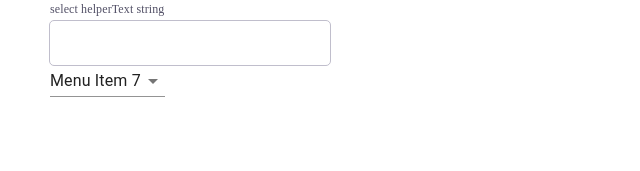
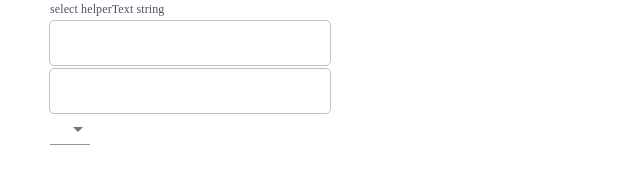
Before and after one commit to rohitkr/react-18-app, a React (Create React App) app: page / in a window 1280 px wide. Shown: the part 169-340 px from the top of the page, without its empty margins (0-640 px from the left). Built offline with nearby package versions, Linux system fonts and the light colour scheme; some icons are missing; a web font is replaced by a local one.

Commit message:
Input and Select width

```diff
--- a/src/Demo/Select.tsx
+++ b/src/Demo/Select.tsx
@@ -24,7 +24,7 @@ let data = [
     description: "1974",
     trailingIcon: <Pencil />,
     leadingIcon: <Movie />,
-    disabled: true,
+    // disabled: true,
     // checked: true,
   },
   {
@@ -215,26 +215,9 @@ export default ({ ...args }) => {
         helperText="select helperText string"
         errorMessage="select errorMessage string"
         successMessage="select successMessage string"
-        // moreInfo="string"
-        // label="string"
-        // clearButton={false}
-        width={'auto'}
-        // prefixIcon={<Pencil/>}
-        // prefixText={"Test"}
-
-        // maxWidth={600}
-        // minWidth={600}
-        // width={"600px"}
         dataTestId="select-component"
-        // label="Simple Navi Select"
         clearTooltipText={"Clear Data"}
         openTooltipText={"Open Menu"}
-        // inputProps={{
-        //   startAdornment: <Box className="navi-select-leading-icon-container" display="flex">
-        //     <Box> <Pencil /> </Box>
-        //     <Typography>Test</Typography>
-        //   </Box>
-        // }}
       >
         <DescriptiveMenuItem
           value={"1"}
@@ -256,6 +239,21 @@ export default ({ ...args }) => {
           title={"Four"}
           selectable={true}
         />
+        <DescriptiveMenuItem
+          value={"5"}
+          title={"Five"}
+          selectable={true}
+        />
+        <DescriptiveMenuItem
+          value={"6"}
+          title={"Six"}
+          selectable={true}
+        />
+        <DescriptiveMenuItem
+          value={"7"}
+          title={"Seven"}
+          selectable={true}
+        />
       </Select>
 
       <Select
@@ -267,32 +265,49 @@ export default ({ ...args }) => {
           // setValue(updatedValue);
         }}
         required
+        width={"150px"}
         // width={"auto"}
         renderValueAsTag
         tagProps={{
           variant: "neutral",
         }}
-        // value={value}
-        inputProps={{
-          // className: `aaa-classname`,
-          // label: "MultiSelect Component With Tags",
-          // errorMessage: "Error message",
-          // helperText: "Helper text",
-          // minWidth: 300,
-          // maxWidth: 800,
-          // fullWidth: true,
-          // moreInfo: "More information text",
-          // required: true,
-          // size: "large",
-          // successMessage: "Success message",
-          // tooltipPlacement: "top",
-          // inputType: "default",
-        }}
         clearTooltipText={"Clear Data"}
         openTooltipText={"Open Menu"}
       >
-        {data &&
-          data.map(
+        {data.map(
+            ({ title = "", avatar, type, ...val }: SelectDataProps, i) => {
+              return val.divider ? (
+                <DividerMenuItem />
+              ) : (
+                <DescriptiveMenuItem
+                  key={i}
+                  value={title}
+                  title={title}
+                  selectable={true}
+                  {...val}
+                />
+              );
+            }
+          )}
+      </Select>
+
+      <Select
+        // open={open}
+        multiSelect={true}
+        selectAll={true}
+        size="large"
+        required
+        width={"inherit"}
+        // maxWidth={500}
+        renderValueAsTag
+        tagProps={{
+          variant: "neutral",
+        }}
+        // value={value}
+        clearTooltipText={"Clear Data"}
+        openTooltipText={"Open Menu"}
+      >
+        {data.map(
             ({ title = "", avatar, type, ...val }: SelectDataProps, i) => {
               return val.divider ? (
                 <DividerMenuItem />
@@ -310,7 +325,8 @@ export default ({ ...args }) => {
       </Select>
 
       <MuiSelect
-        value="7"
+        value={[]}
+        multiple
       >
         <MenuItem value="5">Menu Item 5</MenuItem>
         <MenuItem value="6">Menu Item 6</MenuItem>
--- a/src/navi/components/Input/Input.scss
+++ b/src/navi/components/Input/Input.scss
@@ -192,8 +192,10 @@
     padding: 8px 0;
   }
 
-  .navi-text-input-input {
-    padding: $input-type-root-select-padding;
+  .navi-text-input-base {
+    .navi-text-input-input {
+      padding: 0 0 0 0.75rem;
+    }
   }
 
   .navi-text-input-input:focus {
--- a/src/navi/components/Input/Input.tsx
+++ b/src/navi/components/Input/Input.tsx
@@ -12,7 +12,7 @@ import "./Input.scss";
 const tokenObj: { [key: string]: any } = tokens;
 
 const INPUT_MIN_WIDTH = 280;
-const INPUT_MAX_WIDTH = 280;
+const INPUT_MAX_WIDTH = 714;
 const INPUT_MIN_HEIGHT = 32;
 const FOCUS_CLASS_NAME = "navi-focused";
 
@@ -25,35 +25,22 @@ const TextInputElement = ({
   successMessage,
   required,
   moreInfo,
-  minWidth,
-  maxWidth,
-  minHeight,
-  maxHeight,
+  minWidth = INPUT_MIN_WIDTH,
+  maxWidth = INPUT_MAX_WIDTH,
+  minHeight = INPUT_MIN_HEIGHT,
+  maxHeight = "unset",
   tooltipPlacement,
   translate,
   size = "large",
   inputProps,
   innerRef,
-  width,
+  width = '',
   className = "",
   inputClassName = "",
   disabled,
   requiredStateError,
   ...props
 }: NaviInputProps) => {
-  const inputMinWidth = minWidth
-    ? Math.max(minWidth, INPUT_MIN_WIDTH)
-    : INPUT_MIN_WIDTH;
-
-  const inputMaxWidth = maxWidth
-    ? Math.max(maxWidth, INPUT_MAX_WIDTH)
-    : INPUT_MAX_WIDTH;
-
-  const inputMinHeight = minHeight
-    ? Math.max(minHeight, INPUT_MIN_HEIGHT)
-    : INPUT_MIN_HEIGHT;
-
-  const inputMaxHeight = maxHeight || "unset";
 
   const [focusClassName, setFocusClassName] = useState("");
   const [inputValue, setInputValue] = React.useState(
@@ -173,19 +160,20 @@ const TextInputElement = ({
         {CharacterLimitText}
       </InputLabel>
       <Input
-        style={{
-          minWidth: inputMinWidth,
-          maxWidth: width === "auto" ? "" : inputMaxWidth,
-          minHeight: inputMinHeight,
-          maxHeight: inputMaxHeight,
-          width: width === "auto" ? "100%" : width,
-          ...inputProps.style,
-        }}
         inputProps={{
           ...inputProps,
           className: `navi-text-input-input ${inputProps.className || ""}`,
         }}
         {...props}
+        style={{
+          minWidth: minWidth,
+          maxWidth: maxWidth,
+          minHeight: minHeight,
+          maxHeight: maxHeight,
+          width: width === "auto" ? "inherit" : width,
+          ...inputProps.style,
+          ...props.style
+        }}
         onFocus={handleFocus}
         disabled={inputType === "disabled" || disabled}
         className={`
--- a/src/navi/components/Select/Select.scss
+++ b/src/navi/components/Select/Select.scss
@@ -61,7 +61,7 @@
 }
 
 .navi-select-with-scroll:hover {
-  overflow-y: scroll;
+  overflow-y: auto;
 }
 
 .navi-select-with-scroll {
--- a/src/navi/components/Select/Select.tsx
+++ b/src/navi/components/Select/Select.tsx
@@ -18,6 +18,7 @@ import SelectAllMenuItem from "../MenuItem/SelectAllMenuItem";
 import tokenObj from "../../tokens/build/json/tokens.json";
 
 const FOCUS_CLASS_NAME = 'navi-select-focused';
+const DEFAULT_MAX_HEIGHT = 150;
 
 interface SelectionMapInterface {
   [key: string]: boolean | undefined;
@@ -188,7 +189,7 @@ const Select: React.FC<SelectProps> = ({
   const renderValue = () => {
     if (renderValueAsTag) {
       return (
-        <Box flexWrap="wrap" display="flex" maxHeight={`${props.maxHeight}px`} className="navi-select-with-scroll">
+        <Box flexWrap="wrap" display="flex" maxHeight={`${props.maxHeight || DEFAULT_MAX_HEIGHT}px`} className="navi-select-with-scroll">
           {selectedValue &&
             selectedValue.map((value: string) => {
               const label = menuItemsMap[value].title || '';
@@ -352,6 +353,8 @@ const Select: React.FC<SelectProps> = ({
             className={`navi-select-input-container ${inputProps?.className} ${focusClassName}`}
             size={size}
             disabled={props.disabled}
+            width={props.width || inputProps?.width}
+            fullWidth
           />
         }
         open={open}
--- a/src/navi/components/Select/Select.types.ts
+++ b/src/navi/components/Select/Select.types.ts
@@ -30,8 +30,8 @@ export interface SelectProps
   inputProps?: NaviInputProps;
   tagProps?: TagProps;
   dropdownIcon?: React.ReactNode;
-  minWidth?: number;
-  maxWidth?: number;
+  minWidth?: number | string;
+  maxWidth?: number | string;
   minHeight?: number;
   maxHeight?: number;
   value?: string[];
@@ -47,6 +47,7 @@ export interface SelectProps
   successMessage?: string;
   moreInfo?: string;
   label?: string;
+  width?: string | number | 'auto' | 'inherit';
 }
 export interface SelectItemCardProps {
   selectValue?: string[];
```
Also changed, not shown: src/navi/components/Input/Input.types.ts (+5 -5 lines).
